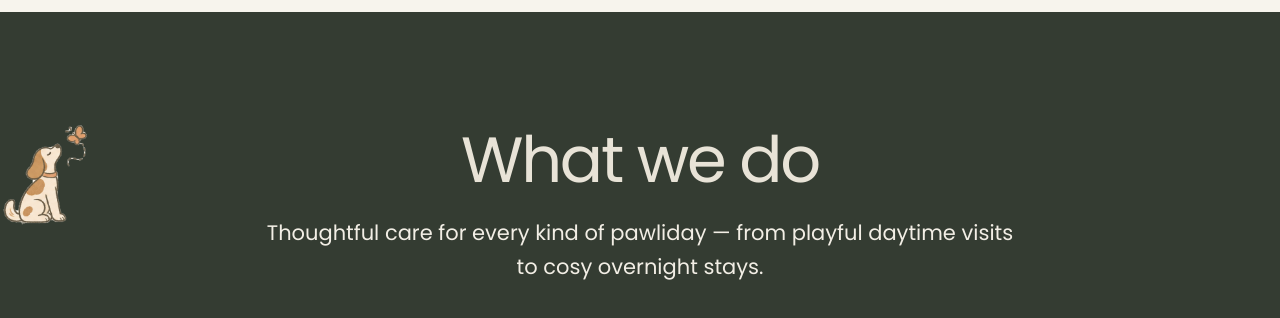
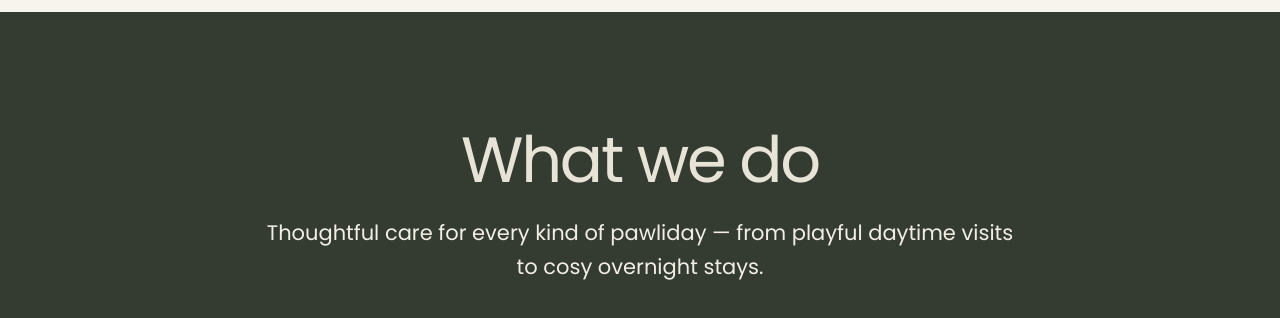
Before and after one commit to violuui/te3009_a1, a plain HTML site: page index.html in a window 1280 px wide. Shown: the part 2100-2418 px from the top of the page. Drawn offline with Linux system fonts and the light colour scheme.

Commit message:
Update index.html

```diff
--- a/index.html
+++ b/index.html
@@ -258,9 +258,6 @@
 
 <!-- Services Section -->
 <section id="services" class="services section paw-services">
-<img src="assets/img/doodles/dog-curious.png"
-     class="paw-mascot paw-mascot-services"
-     alt="" aria-hidden="true">
   <div class="container paw-services-heading" data-aos="fade-up">
     <h2>What we do</h2>
     <p>
```
